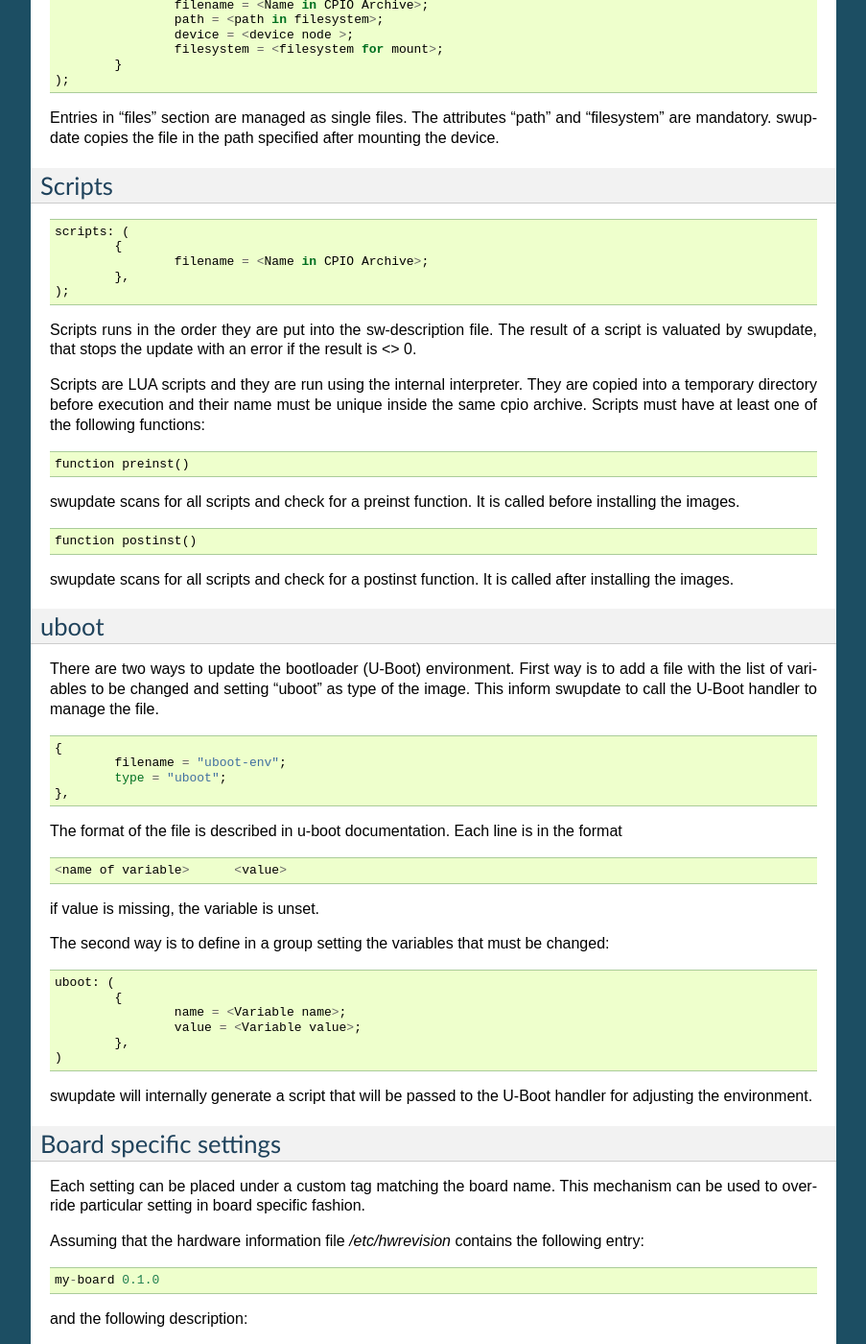
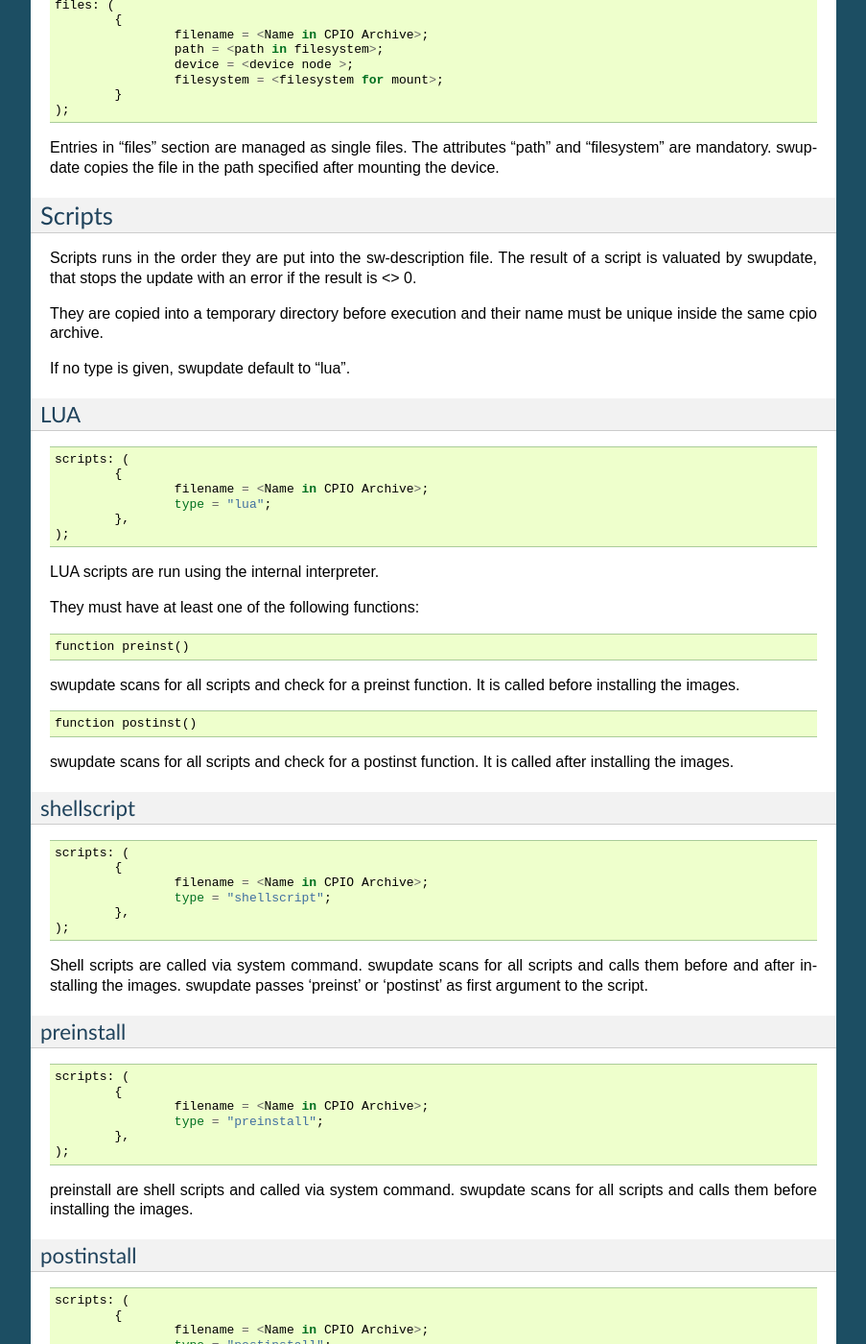
Before and after one commit to sbabic/swupdate, a Sphinx documentation site: the page built from doc/source/sw-description.rst, in a window 1280 px wide and 1400 px high, scrolled down 3415 px. Shown: the whole window at 96% size, without its empty margins (198-1101 px from the left). Built offline with Sphinx 7.4.7, drawn with Linux system fonts in a browser that asks for light colours; formulas are drawn with MathJax 3; some of the changed text lies outside the part shown.

Commit message:
doc: Add details about shellscript
Describe the use of shell scripts and give an example

Signed-off-by: Jan Remmet <j.remmet@phytec.de>

```diff
--- a/doc/source/sw-description.rst
+++ b/doc/source/sw-description.rst
@@ -89,9 +89,11 @@ The following example explains better the implemented tags:
 		scripts: (
 			{
 				filename = "erase_at_end";
+				type = "lua";
 		 	},
 			{
 				filename = "display_info";
+				type = "lua";
 			}
 		);
 
@@ -248,22 +250,32 @@ specified after mounting the device.
 
 Scripts
 -------
+
+Scripts runs in the order they are put into the sw-description file.
+The result of a script is valuated by swupdate, that stops the update
+with an error if the result is <> 0.
+
+They are copied into a temporary directory before execution and their name must
+be unique inside the same cpio archive.
+
+If no type is given, swupdate default to "lua".
+
+LUA
+...
+
 ::
 
 	scripts: (
 		{
 			filename = <Name in CPIO Archive>;
+			type = "lua";
 	 	},
 	);
 
-Scripts runs in the order they are put into the sw-description file.
-The result of a script is valuated by swupdate, that stops the update
-with an error if the result is <> 0.
 
-Scripts are LUA scripts and they are run using the internal interpreter.
-They are copied into a temporary directory before execution and their name must
-be unique inside the same cpio archive.
-Scripts must have at least one of the following functions:
+LUA scripts are run using the internal interpreter.
+
+They must have at least one of the following functions:
 
 ::
 
@@ -279,6 +291,53 @@ called before installing the images.
 
 swupdate scans for all scripts and check for a postinst function. It is
 called after installing the images.
+
+shellscript
+...........
+
+::
+
+	scripts: (
+		{
+			filename = <Name in CPIO Archive>;
+			type = "shellscript";
+		},
+	);
+
+Shell scripts are called via system command.
+swupdate scans for all scripts and calls them before and after installing
+the images. swupdate passes 'preinst' or 'postinst' as first argument to
+the script.
+
+preinstall
+..........
+
+::
+
+	scripts: (
+		{
+			filename = <Name in CPIO Archive>;
+			type = "preinstall";
+		},
+	);
+
+preinstall are shell scripts and called via system command.
+swupdate scans for all scripts and calls them before installing the images.
+
+postinstall
+...........
+
+::
+
+	scripts: (
+		{
+			filename = <Name in CPIO Archive>;
+			type = "postinstall";
+		},
+	);
+
+postinstall are shell scripts and called via system command.
+swupdate scans for all scripts and calls them after installing the images.
 
 
 uboot
```
Also changed, not shown: 1 other file.
